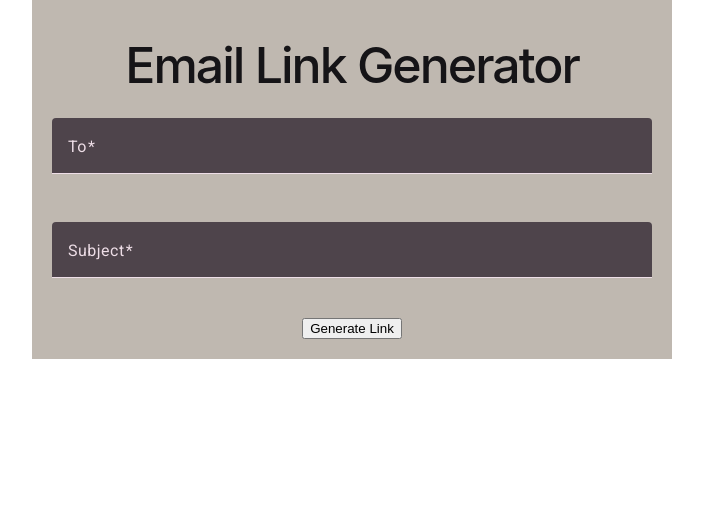
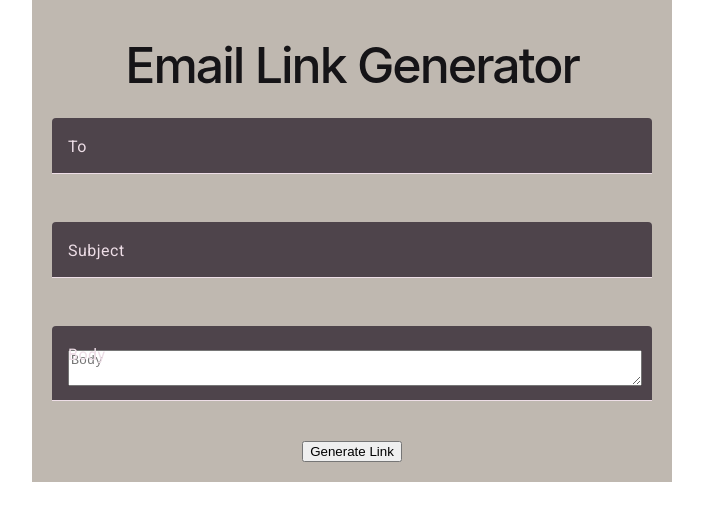
Before and after one commit to rbrock44/email-link-generator, an Angular app: page / in a window 1280 px wide. Shown: the top 520 px of the page, without its empty margins (288-991 px from the left). Built offline with nearby package versions, Linux system fonts and the light colour scheme.

Commit message:
finish body textarea

```diff
--- a/src/app/app.component.html
+++ b/src/app/app.component.html
@@ -1,6 +1,5 @@
 <div class="container">
   <h1 class="margin-top">Email Link Generator</h1>
-
   <mat-form-field>
     <mat-label>To</mat-label>
     <input matInput type="email" [formControl]="emailControl" />
@@ -9,12 +8,12 @@
     <mat-label>Subject</mat-label>
     <input matInput name="subject" type="text" [formControl]="subjectControl" />
   </mat-form-field>
-  <!-- <mat-form-field>
+  <mat-form-field>
     <mat-label>Body</mat-label>
+    <input matInput name="body" type="text" [formControl]="bodyControl" style="display: none;"/>
     <textarea placeholder="Body" name="body" [formControl]="bodyControl"></textarea>
-  </mat-form-field> -->
-  <button mat-raised-button color="primary" type="submit" (click)="this.generateLink()">Generate Link</button>
-
+  </mat-form-field>
+  <button mat-raised-button color="primary" type="submit" (click)="generateLink()">Generate Link</button>
 
   <div *ngIf="generatedLink" class="generated-link">
     <h3>Generated Link</h3>
--- a/src/app/app.component.scss
+++ b/src/app/app.component.scss
@@ -34,12 +34,13 @@ mat-form-field {
     overflow: visible
 }
 
-mat-label {
-    height: 20px;
+.generated-link {
+    margin-top: 20px;
+    width: 100%;
 }
 
-.generated-link {
-    margin-top: 20px;
+textarea {
+    width: 100%;
 }
 
 .container {
--- a/src/app/app.component.ts
+++ b/src/app/app.component.ts
@@ -1,11 +1,12 @@
 import { Component } from '@angular/core';
 import { RouterOutlet } from '@angular/router';
 
-import { MatFormFieldModule, FloatLabelType } from '@angular/material/form-field';
+import { CommonModule } from '@angular/common';
+import { FormControl, ReactiveFormsModule } from '@angular/forms';
+import { MatFormFieldModule } from '@angular/material/form-field';
+import { MatIconModule } from '@angular/material/icon';
 import { MatInputModule } from '@angular/material/input';
-import { MatIconModule } from '@angular/material/icon';
-import { FormControl, ReactiveFormsModule, Validators } from '@angular/forms';
-import { CommonModule } from '@angular/common';
+import { MatSnackBar, MatSnackBarModule } from '@angular/material/snack-bar';
 
 @Component({
   selector: 'app-root',
@@ -16,7 +17,8 @@ import { CommonModule } from '@angular/common';
     MatInputModule,
     MatFormFieldModule,
     MatIconModule,
-    ReactiveFormsModule
+    ReactiveFormsModule,
+    MatSnackBarModule
   ],
   providers: [],
   templateUrl: './app.component.html',
@@ -26,9 +28,13 @@ export class AppComponent {
   title = 'email-link-generator';
   generatedLink: string = '';
 
-  subjectControl: FormControl = new FormControl('', Validators.required);
-  bodyControl: FormControl = new FormControl('', Validators.required);
-  emailControl: FormControl = new FormControl('', Validators.required);
+  subjectControl: FormControl = new FormControl('');
+  bodyControl: FormControl = new FormControl('');
+  emailControl: FormControl = new FormControl('');
+
+  constructor(private snackBar: MatSnackBar) {
+
+  }
 
   generateLink() {
     this.generatedLink = `mailto:${this.emailControl.value}?subject=${encodeURIComponent(this.subjectControl.value)}&body=${encodeURIComponent(this.bodyControl.value)}`;
@@ -43,8 +49,8 @@ export class AppComponent {
     document.execCommand('copy');
     document.body.removeChild(textarea);
 
-    // this.snackBar.open('Link copied to clipboard', 'Close', {
-    //   duration: 2000,
-    // });
+    this.snackBar.open('Link copied to clipboard', 'Close', {
+      duration: 2000,
+    });
   }
 }
```
